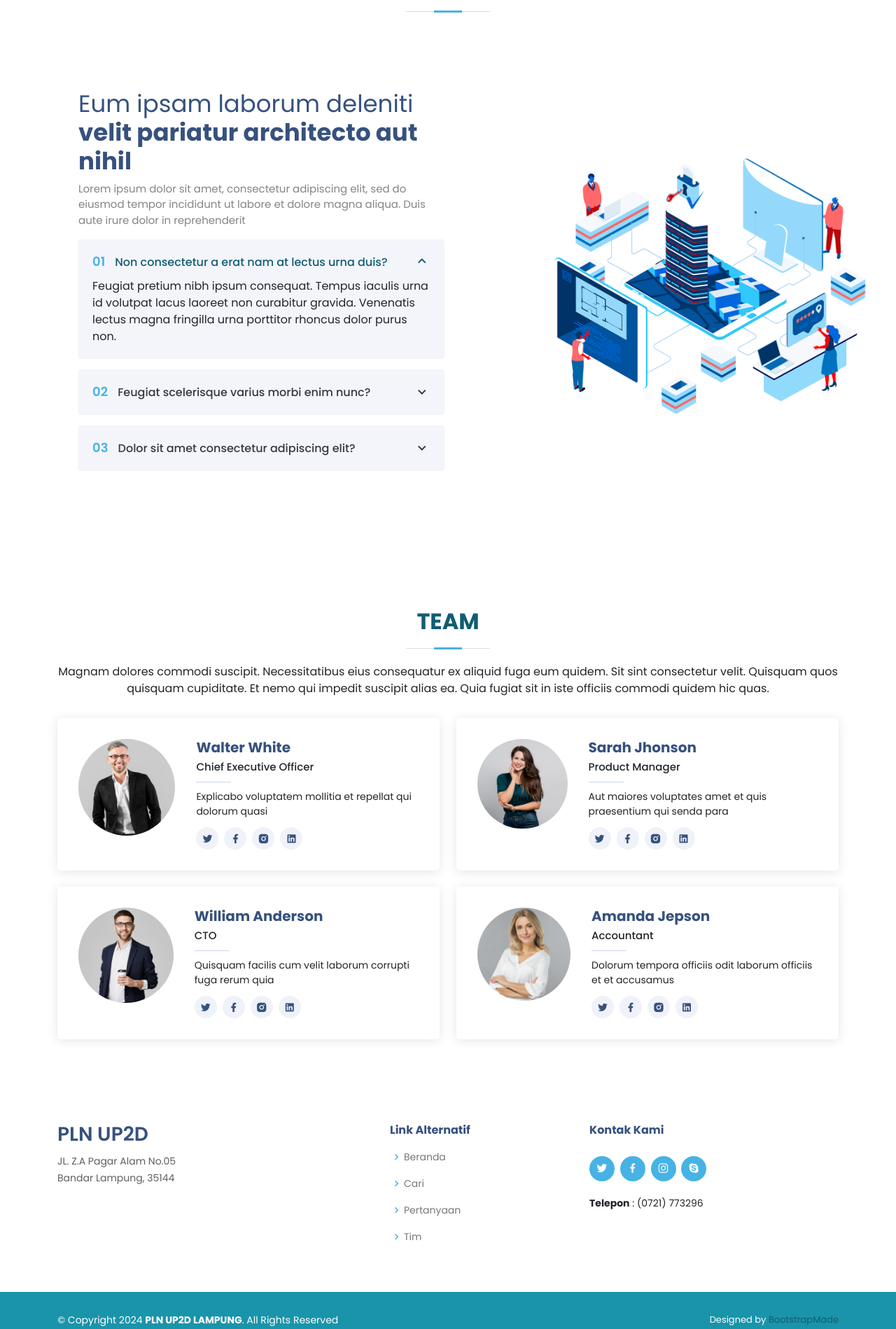
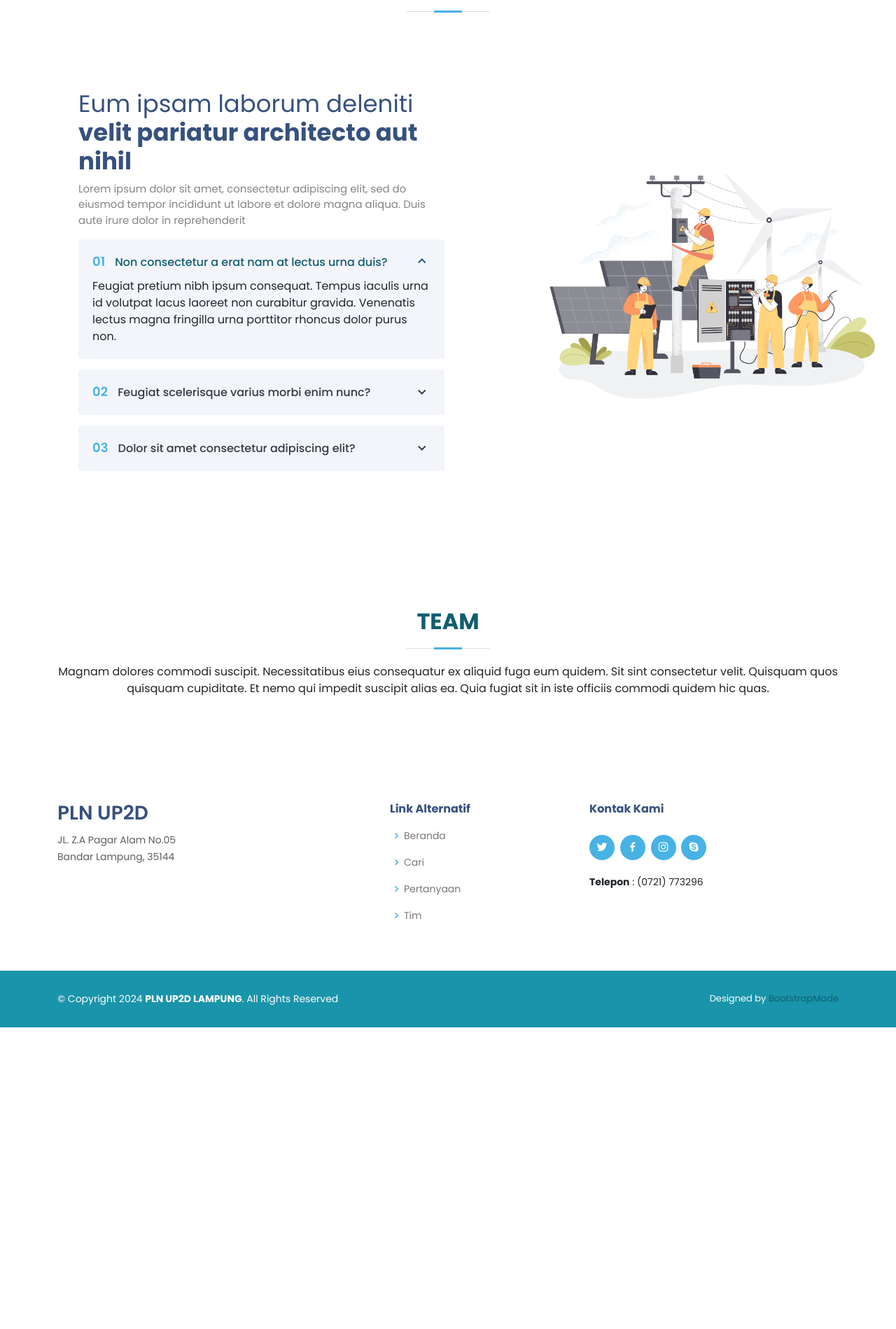
Before and after one commit to vidyasintabillkis/PLN-SettingProteksi, a CodeIgniter 4 app: template app/Views/nonup2d/landingpage.php in a window 1280 px wide. Shown: the part 1090-2989 px from the top of the page at 70% size. After the commit the page ends 2558 px from the top, so only its background shows below. Run offline with PHP 8.4 and a stand-in for CodeIgniter, Linux system fonts and the light colour scheme; the template is opened without the code that fills it, so the values that code supplies are empty; some libraries are stand-ins or nearby versions.

Commit message:
ubah tampilan section

```diff
--- a/app/Config/Routes.php
+++ b/app/Config/Routes.php
@@ -5,7 +5,7 @@ use CodeIgniter\Router\RouteCollection;
 /**
  * @var RouteCollection $routes
  */
-$routes->get('/', 'Home::index');
+$routes->get('/UP2D Lampung', 'Home::index');
 $routes->get('/login', 'Home::login');
 $routes->get('/admin/unit', 'Home::unit');
 $routes->get('/admin/tambah_unit', 'Home::tambah_unit');
--- a/app/Views/nonup2d/landingpage.php
+++ b/app/Views/nonup2d/landingpage.php
@@ -227,7 +227,7 @@
 
                     </div>
 
-                    <div class="col-lg-5 align-items-stretch order-1 order-lg-2 img" style='background-image: url("/assets/images/why-us.png");' data-aos="zoom-in" data-aos-delay="150">&nbsp;</div>
+                    <div class="col-lg-5 align-items-stretch order-1 order-lg-2 img" style='background-image: url("/assets/images/electrical.jpg");' data-aos="zoom-in" data-aos-delay="150">&nbsp;</div>
                 </div>
 
             </div>
@@ -240,78 +240,6 @@
                 <div class="section-title">
                     <h2>Team</h2>
                     <p>Magnam dolores commodi suscipit. Necessitatibus eius consequatur ex aliquid fuga eum quidem. Sit sint consectetur velit. Quisquam quos quisquam cupiditate. Et nemo qui impedit suscipit alias ea. Quia fugiat sit in iste officiis commodi quidem hic quas.</p>
-                </div>
-
-                <div class="row">
-
-                    <div class="col-lg-6" data-aos="zoom-in" data-aos-delay="100">
-                        <div class="member d-flex align-items-start">
-                            <div class="pic"><img src="assets/img/team/team-1.jpg" class="img-fluid" alt=""></div>
-                            <div class="member-info">
-                                <h4>Walter White</h4>
-                                <span>Chief Executive Officer</span>
-                                <p>Explicabo voluptatem mollitia et repellat qui dolorum quasi</p>
-                                <div class="social">
-                                    <a href=""><i class="ri-twitter-fill"></i></a>
-                                    <a href=""><i class="ri-facebook-fill"></i></a>
-                                    <a href=""><i class="ri-instagram-fill"></i></a>
-                                    <a href=""> <i class="ri-linkedin-box-fill"></i> </a>
-                                </div>
-                            </div>
-                        </div>
-                    </div>
-
-                    <div class="col-lg-6 mt-4 mt-lg-0" data-aos="zoom-in" data-aos-delay="200">
-                        <div class="member d-flex align-items-start">
-                            <div class="pic"><img src="assets/img/team/team-2.jpg" class="img-fluid" alt=""></div>
-                            <div class="member-info">
-                                <h4>Sarah Jhonson</h4>
-                                <span>Product Manager</span>
-                                <p>Aut maiores voluptates amet et quis praesentium qui senda para</p>
-                                <div class="social">
-                                    <a href=""><i class="ri-twitter-fill"></i></a>
-                                    <a href=""><i class="ri-facebook-fill"></i></a>
-                                    <a href=""><i class="ri-instagram-fill"></i></a>
-                                    <a href=""> <i class="ri-linkedin-box-fill"></i> </a>
-                                </div>
-                            </div>
-                        </div>
-                    </div>
-
-                    <div class="col-lg-6 mt-4" data-aos="zoom-in" data-aos-delay="300">
-                        <div class="member d-flex align-items-start">
-                            <div class="pic"><img src="assets/img/team/team-3.jpg" class="img-fluid" alt=""></div>
-                            <div class="member-info">
-                                <h4>William Anderson</h4>
-                                <span>CTO</span>
-                                <p>Quisquam facilis cum velit laborum corrupti fuga rerum quia</p>
-                                <div class="social">
-                                    <a href=""><i class="ri-twitter-fill"></i></a>
-                                    <a href=""><i class="ri-facebook-fill"></i></a>
-                                    <a href=""><i class="ri-instagram-fill"></i></a>
-                                    <a href=""> <i class="ri-linkedin-box-fill"></i> </a>
-                                </div>
-                            </div>
-                        </div>
-                    </div>
-
-                    <div class="col-lg-6 mt-4" data-aos="zoom-in" data-aos-delay="400">
-                        <div class="member d-flex align-items-start">
-                            <div class="pic"><img src="assets/img/team/team-4.jpg" class="img-fluid" alt=""></div>
-                            <div class="member-info">
-                                <h4>Amanda Jepson</h4>
-                                <span>Accountant</span>
-                                <p>Dolorum tempora officiis odit laborum officiis et et accusamus</p>
-                                <div class="social">
-                                    <a href=""><i class="ri-twitter-fill"></i></a>
-                                    <a href=""><i class="ri-facebook-fill"></i></a>
-                                    <a href=""><i class="ri-instagram-fill"></i></a>
-                                    <a href=""> <i class="ri-linkedin-box-fill"></i> </a>
-                                </div>
-                            </div>
-                        </div>
-                    </div>
-
                 </div>
 
             </div>
```
